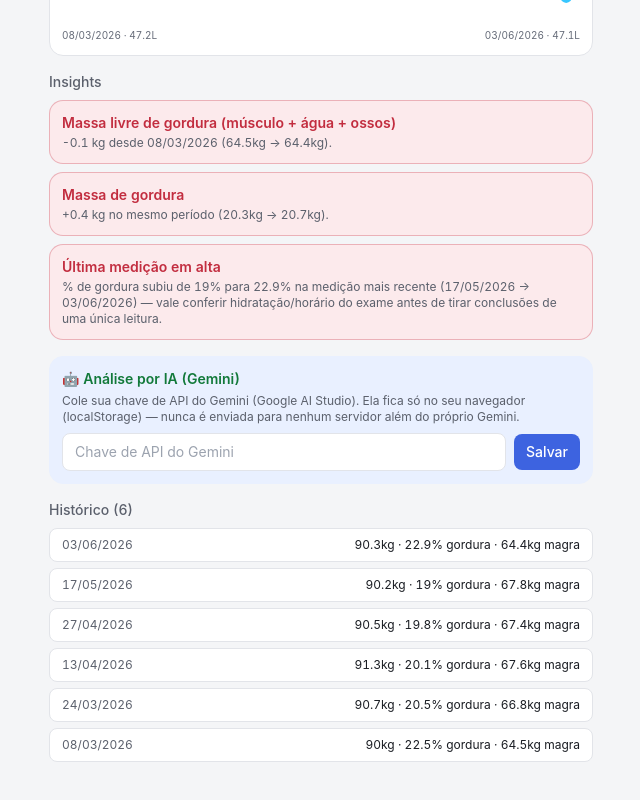
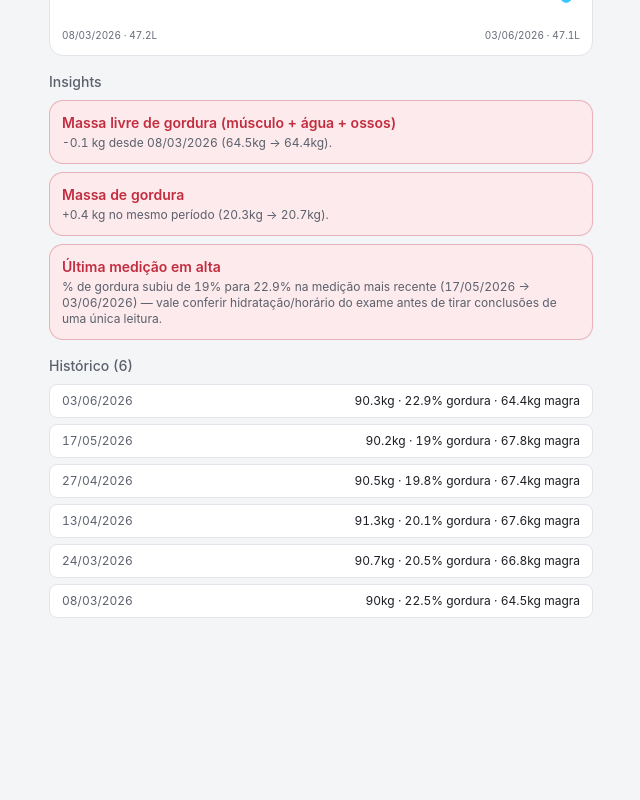
Before and after one commit to brunofreitasbm-web/BioFIT, a Next.js app in the folder apps/treino/: page /bioimpedancia in a window 1280 px wide. Shown: the part 1146-1946 px from the top of the page, without its empty margins (319-959 px from the left). After the commit the page ends 1892 px from the top, so only its background shows below. Built offline with nearby package versions, Linux system fonts and the light colour scheme.

Commit message:
feat: add bioimpedance tracking page, muscle map component, and training dashboard

```diff
--- a/apps/treino/app/bioimpedancia/page.tsx
+++ b/apps/treino/app/bioimpedancia/page.tsx
@@ -5,7 +5,6 @@ import { todosRegistrosBioimpedancia, gerarInsightsBasicos, formatarDataBR } fro
 import { salvarRegistroBioimpedancia, removerRegistroBioimpedancia, getRegistrosBioimpedanciaSalvos } from "@/lib/storage";
 import type { RegistroBioimpedancia } from "@/lib/tipos";
 import { GraficoLinha } from "@/components/GraficoLinha";
-import { InsightIACard } from "@/components/InsightIACard";
 import { BioimpedanciaForm } from "@/components/BioimpedanciaForm";
 import { cn } from "@/lib/cn";
 import { CHART_COLORS } from "@/lib/colors";
@@ -126,12 +125,6 @@ export default function BioimpedanciaPage() {
 
       {registros.length > 0 && (
         <section className="mb-4">
-          <InsightIACard registros={registros} />
-        </section>
-      )}
-
-      {registros.length > 0 && (
-        <section className="mb-4">
           <h2 className="mb-2 text-sm font-medium text-ink-muted">Histórico ({registros.length})</h2>
           <div className="space-y-1.5">
             {[...registros].reverse().map((r) => (
--- a/apps/treino/app/page.tsx
+++ b/apps/treino/app/page.tsx
@@ -23,7 +23,7 @@ export default function HojePage() {
   const [pronto, setPronto] = useState(false);
   const [dataInicio, setDataInicioState] = useState<string>("");
   const [hoje] = useState(() => new Date());
-  const [postural, setPostural] = useState(true);
+  const [postural, setPostural] = useState(false);
   const [escolha, setEscolha] = useState<EscolhaDoDia | null>(null);
   const [exercicioAbertoId, setExercicioAbertoId] = useState<string | null>(null);
   const [posturalAbertoId, setPosturalAbertoId] = useState<string | null>(null);
--- a/apps/treino/components/MuscleMap.tsx
+++ b/apps/treino/components/MuscleMap.tsx
@@ -181,7 +181,7 @@ export function MuscleMap({ volumes }: { volumes: VolumeGrupo[] }) {
               {v.grupo}
             </span>
             <span className="shrink-0 text-ink-faint">
-              {v.pct.toFixed(0)}% · {v.seriesFeitas}sr
+              {v.pct.toFixed(0)}%
             </span>
           </div>
         ))}
```
Also changed, not shown: 2 other files (tests, documents, lock files or other folders).
